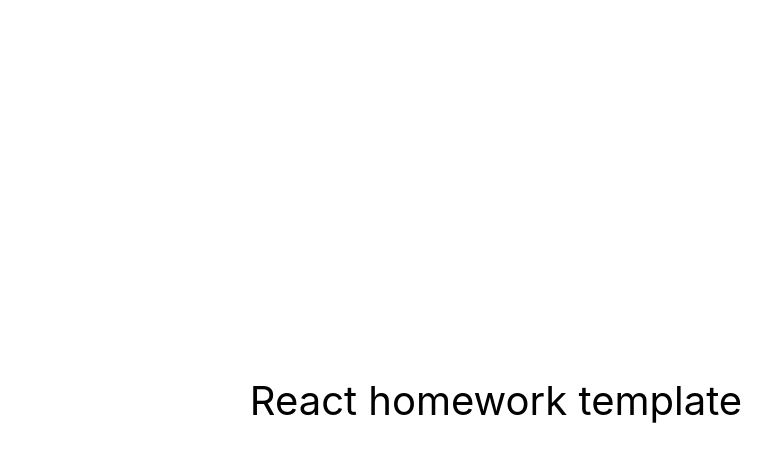
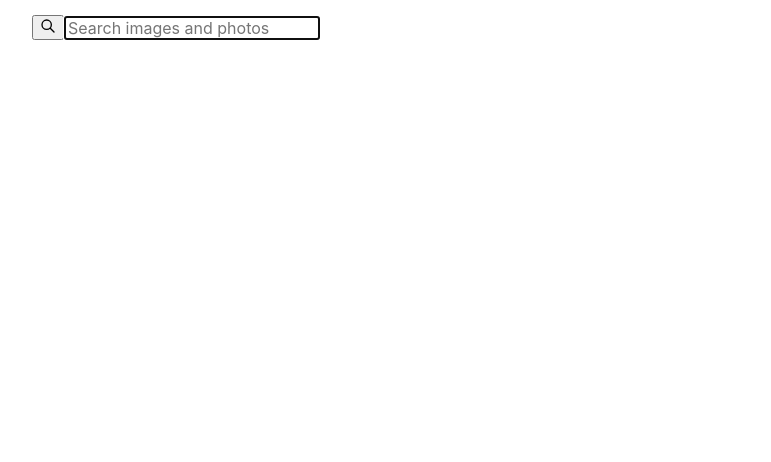
Before and after one commit to hordit/goit-react-hw-03-image-finder, a React (Create React App) app: page / in a window 1280 px wide. Shown: the top 462 px of the page, without its empty margins (144-915 px from the left). Built offline with nearby package versions, Linux system fonts and the light colour scheme.

Commit message:
add Searchbar and notification

```diff
--- a/package.json
+++ b/package.json
@@ -7,9 +7,15 @@
     "@testing-library/jest-dom": "^5.16.3",
     "@testing-library/react": "^12.1.4",
     "@testing-library/user-event": "^13.5.0",
+    "modern-normalize": "^1.1.0",
+    "prop-types": "^15.8.1",
     "react": "^18.1.0",
     "react-dom": "^18.1.0",
+    "react-icons": "^4.8.0",
+    "react-loader-spinner": "^5.3.4",
     "react-scripts": "5.0.1",
+    "react-toastify": "^9.1.2",
+    "styled-components": "^5.3.10",
     "web-vitals": "^2.1.3"
   },
   "scripts": {
--- a/src/components/App.jsx
+++ b/src/components/App.jsx
@@ -1,16 +1,26 @@
-export const App = () => {
-  return (
-    <div
-      style={{
-        height: '100vh',
-        display: 'flex',
-        justifyContent: 'center',
-        alignItems: 'center',
-        fontSize: 40,
-        color: '#010101'
-      }}
-    >
-      React homework template
-    </div>
-  );
-};
+import React, { Component } from 'react';
+import { Layout } from './Layout';
+import { GlobalStyle } from './GlobalStyles';
+import { ToastContainer } from 'react-toastify';
+import 'react-toastify/dist/ReactToastify.css';
+import { Searchbar } from './Searchbar/Searchbar';
+
+export class App extends Component {
+  state = {
+    searchName: '',
+  }
+
+  handleFormSubmit = searchName => {
+    this.setState({searchName});
+  };
+
+  render() {
+    return (
+      <Layout>
+        <GlobalStyle />
+        <Searchbar onSubmit={this.handleFormSubmit}/>
+        <ToastContainer autoClose={3000} theme="colored"/>
+      </Layout>
+    );
+  }
+}
--- a/src/index.css
+++ b/src/components/GlobalStyles.jsx
@@ -1,4 +1,7 @@
-@import-normalize; /* bring in normalize.css styles */
+import { createGlobalStyle } from 'styled-components';
+import 'modern-normalize';
+
+export const GlobalStyle = createGlobalStyle`
 
 body {
   margin: 0;
@@ -13,3 +16,18 @@ code {
   font-family: source-code-pro, Menlo, Monaco, Consolas, 'Courier New',
     monospace;
 }
+
+h1,h2,h3,h4,h5,p {
+  margin: 0;
+}
+ul, ol {
+  margin: 0;
+  padding: 0;
+  list-style: none;
+}
+img {
+  display: block;
+  max-width: 100%;
+  object-fit: cover;
+}
+`;
--- /dev/null
+++ b/src/components/ImageGallery/ImageGallery.jsx
@@ -0,0 +1,5 @@
+import { Component } from "react";
+
+export class ImageGallery extends Component {
+
+}
--- /dev/null
+++ b/src/components/Layout.jsx
@@ -0,0 +1,7 @@
+import styled from 'styled-components';
+
+export const Layout = styled.div`
+  max-width: 960px;
+  padding: 0 16px;
+  margin: 15px auto 0 auto;
+`;
--- /dev/null
+++ b/src/components/Searchbar/Searchbar.jsx
@@ -0,0 +1,48 @@
+import { Component } from 'react';
+import { HiOutlineSearch } from "react-icons/hi";
+import { toast } from 'react-toastify';
+
+export class Searchbar extends Component {
+  state = {
+    searchName: '',
+  };
+
+  handleSearchNameChange = event => {
+    this.setState({ searchName: event.currentTarget.value.toLowerCase() });
+  };
+
+  handleSubmit = event => {
+    event.preventDefault();
+
+    if(this.state.searchName.trim() === '') {
+        toast.error('Please, enter serch name!');
+        return;
+    };
+
+    this.props.onSubmit(this.state.searchName)
+    this.setState({ searchName: '', });
+  };
+
+  render() {
+    return (
+      <header className="searchbar">
+        <form onSubmit={this.handleSubmit} className="form">
+          <button type="submit" className="button">
+           <HiOutlineSearch />
+          </button>
+
+          <input
+            className="input"
+            type="text"
+            name="searchName"
+            value={this.state.searchName}
+            onChange={this.handleSearchNameChange}
+            autoComplete="off"
+            autoFocus
+            placeholder="Search images and photos"
+          />
+        </form>
+      </header>
+    );
+  }
+}
--- a/src/index.js
+++ b/src/index.js
@@ -1,10 +1,19 @@
 import React from 'react';
 import ReactDOM from 'react-dom/client';
 import { App } from 'components/App';
-import './index.css';
+import { ThemeProvider } from 'styled-components';
+
+const theme = {
+  colors: {
+    black: "#212121",
+    white: "#ffffff",
+  },
+};
 
 ReactDOM.createRoot(document.getElementById('root')).render(
   <React.StrictMode>
+    <ThemeProvider theme={theme}>
     <App />
+    </ThemeProvider>
   </React.StrictMode>
 );
```
Also changed, not shown: 1 other file (tests, documents, lock files or other folders).
